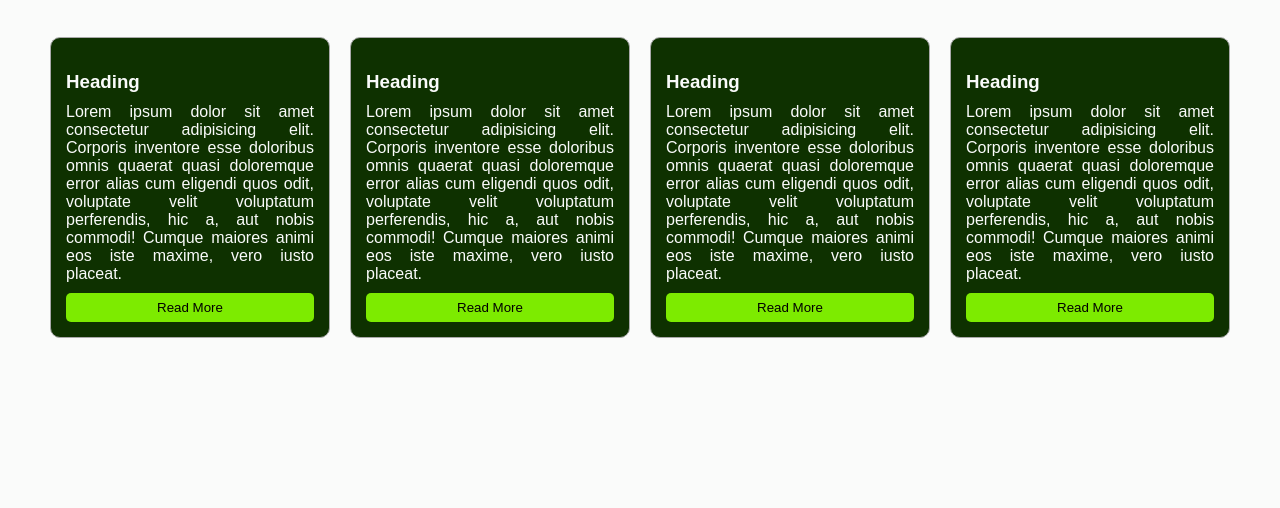
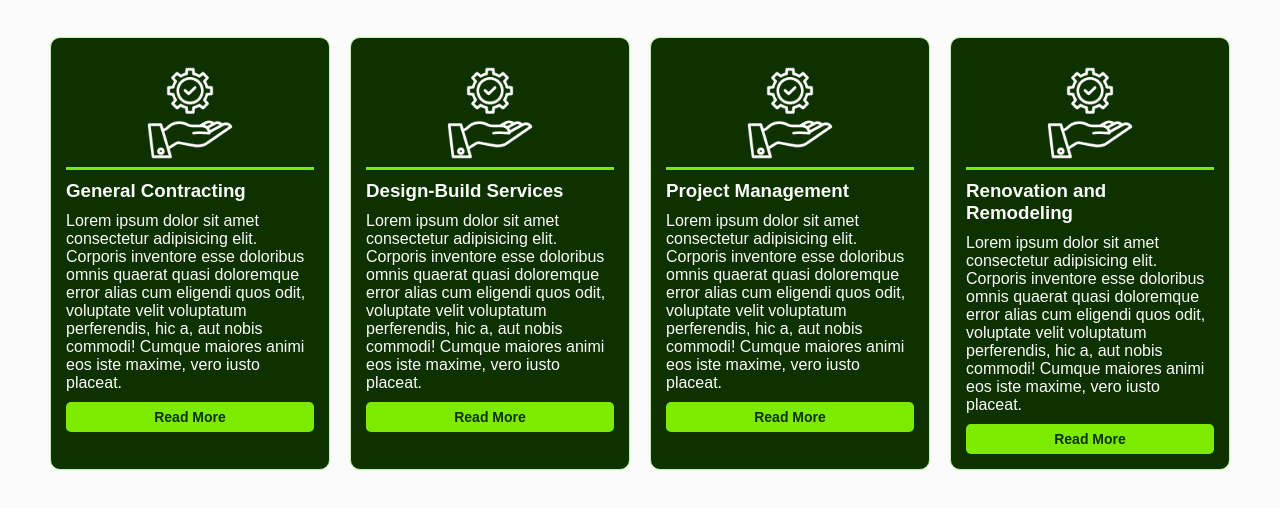
Before and after one commit to MoketeTyabekana/Our-Services-Page, a plain HTML site: page index.html in a window 1280 px wide. Shown: the part 80-588 px from the top of the page. Drawn offline with nearby package versions, Linux system fonts and the light colour scheme.

Commit message:
Styling: Added the icon on every card, changed the background and styled the button into fitting the width of the card.

```diff
--- a/index.html
+++ b/index.html
@@ -11,8 +11,10 @@
     <h1>Our Services</h1>
     <div class="content">
       <div class="services">
-        <img src="" alt="">
-        <h3>Heading</h3>
+        <div class="icon">
+          <img src="img/vehicle.png" alt="">
+        </div>
+        <h3>General Contracting</h3>
         <p>
           Lorem ipsum dolor sit amet consectetur adipisicing elit. Corporis inventore esse doloribus omnis quaerat quasi doloremque error alias cum eligendi quos odit, voluptate velit voluptatum perferendis, hic a, aut nobis commodi! Cumque maiores animi eos iste maxime, vero iusto placeat.
         </p>
@@ -20,8 +22,10 @@
       </div>
 
       <div class="services">
-        <img src="" alt="">
-        <h3>Heading</h3>
+        <div class="icon">
+          <img src="img/vehicle.png" alt="">
+        </div>
+        <h3>Design-Build Services</h3>
         <p>
           Lorem ipsum dolor sit amet consectetur adipisicing elit. Corporis inventore esse doloribus omnis quaerat quasi doloremque error alias cum eligendi quos odit, voluptate velit voluptatum perferendis, hic a, aut nobis commodi! Cumque maiores animi eos iste maxime, vero iusto placeat.
         </p>
@@ -29,8 +33,12 @@
       </div>
 
       <div class="services">
-        <img src="" alt="">
-        <h3>Heading</h3>
+
+          <div class="icon">
+            <img src="img/vehicle.png" alt="">
+          </div>
+
+        <h3>Project Management</h3>
         <p>
           Lorem ipsum dolor sit amet consectetur adipisicing elit. Corporis inventore esse doloribus omnis quaerat quasi doloremque error alias cum eligendi quos odit, voluptate velit voluptatum perferendis, hic a, aut nobis commodi! Cumque maiores animi eos iste maxime, vero iusto placeat.
         </p>
@@ -38,8 +46,10 @@
       </div>
 
       <div class="services">
-        <img src="" alt="">
-        <h3>Heading</h3>
+        <div class="icon">
+          <img src="img/vehicle.png" alt="">
+        </div>
+        <h3>Renovation and Remodeling</h3>
         <p>
           Lorem ipsum dolor sit amet consectetur adipisicing elit. Corporis inventore esse doloribus omnis quaerat quasi doloremque error alias cum eligendi quos odit, voluptate velit voluptatum perferendis, hic a, aut nobis commodi! Cumque maiores animi eos iste maxime, vero iusto placeat.
         </p>
@@ -49,4 +59,6 @@
   </div>
 
 </body>
+
+<script src="https://unpkg.com/ionicons@5.4.0/dist/ionicons.js"></script></html>
 </html>
--- a/style.css
+++ b/style.css
@@ -25,12 +25,24 @@ body{
 
 .our-services .content .services{
     width: 40%;
-    border: 1px solid darkgray;
+    border: 1px solid rgb(187, 250, 162);
     border-radius: 10px;
     margin: 10px;
     padding: 15px;
     background-color: #0e3100;
     color: #FAFBFA;
+}
+
+.our-services .content .services .icon img{
+    width: 100px;
+    height: 100px;
+    margin: 0;
+}
+
+.icon{
+    text-align: center;
+    border-bottom: 3px solid #7deb00;
+    margin: 10px 0;
 }
 
 .content{
@@ -40,7 +52,9 @@ body{
 
 .content p{
     margin: 10px 0;
-    text-align: justify;
+    text-align:start;
+    text-wrap: wrap;
+    word-spacing: normal;
 }
 
 .content button{
@@ -49,4 +63,7 @@ body{
     background-color: #7deb00;
     border: none;
     border-radius: 5px;
+    font-weight: bold;
+    color: #0e3100;
+    font-size: 14px;
 }
```
Also changed, not shown: img/vehicle.png (added).
